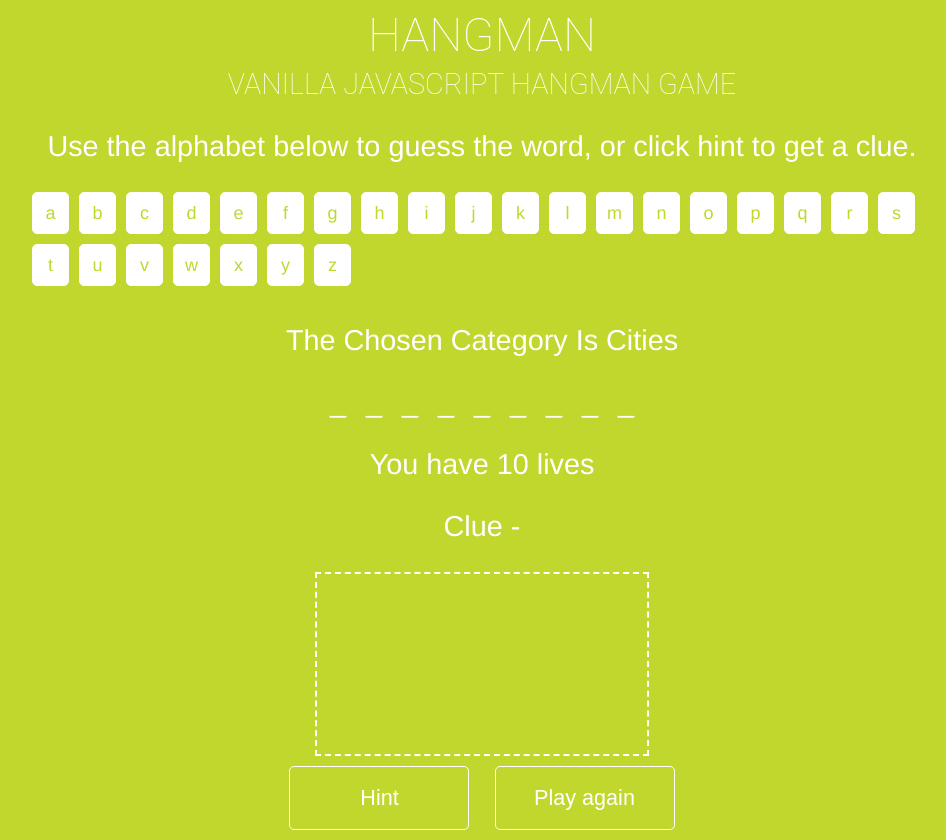
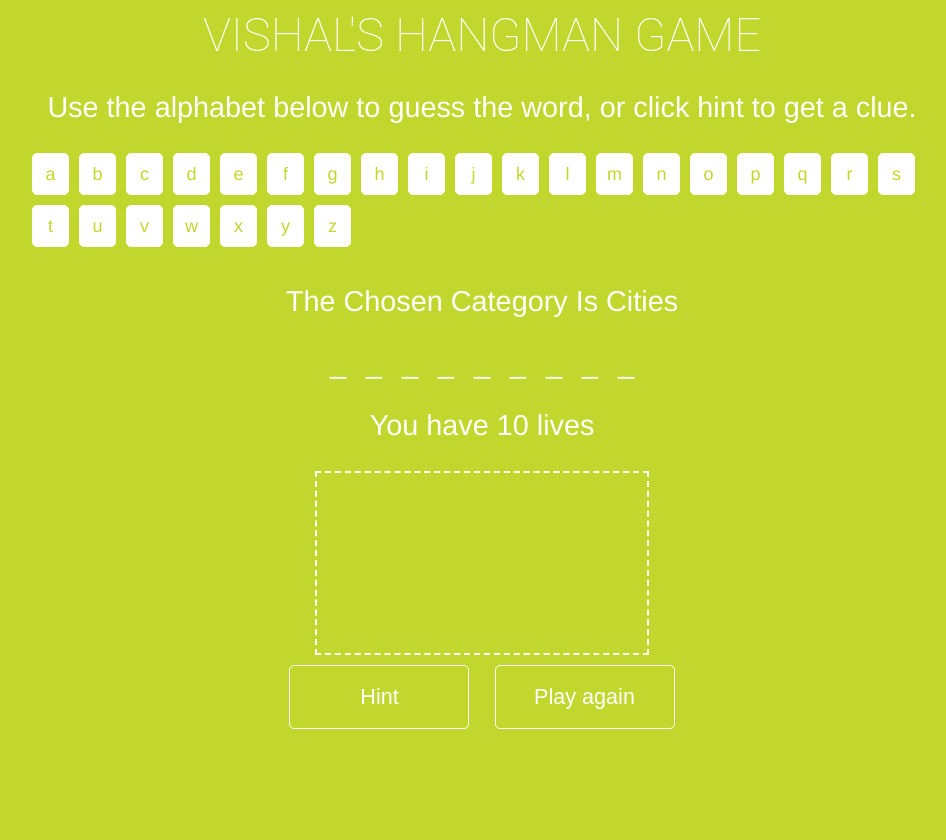
Before and after one commit to Vishalnarzary/vishalgame, a plain HTML site: page index.html in a window 1280 px wide. Shown: the whole page, without its empty margins (158-1104 px from the left). After the commit the page ends 816 px from the top, so only its background shows below. Drawn offline with Linux system fonts and the light colour scheme.

Commit message:
Update index.html

```diff
--- a/index.html
+++ b/index.html
@@ -2,8 +2,7 @@
 <link rel=¨stylesheet¨ type=¨text/css¨ href=¨style.scss¨>
 <link rel="stylesheet" href="style.css">
 <div class="wrapper">
-    <h1>Hangman</h1>
-     <h2>Vanilla JavaScript Hangman Game</h2>
+    <h1>Vishal's Hangman Game</h1>
      <p>Use the alphabet below to guess the word, or click hint to get a clue. </p>
  </div>
  <div class="wrapper">
@@ -13,7 +12,7 @@
      <div id="hold">
      </div>
      <p id="mylives"></p>
-     <p id="clue">Clue -</p>
+     <p id="clue"></p>
       <canvas id="stickman">This Text will show if the Browser does NOT support HTML5 Canvas tag</canvas>
      <div class="container">
        <button id="hint">Hint</button>
```
